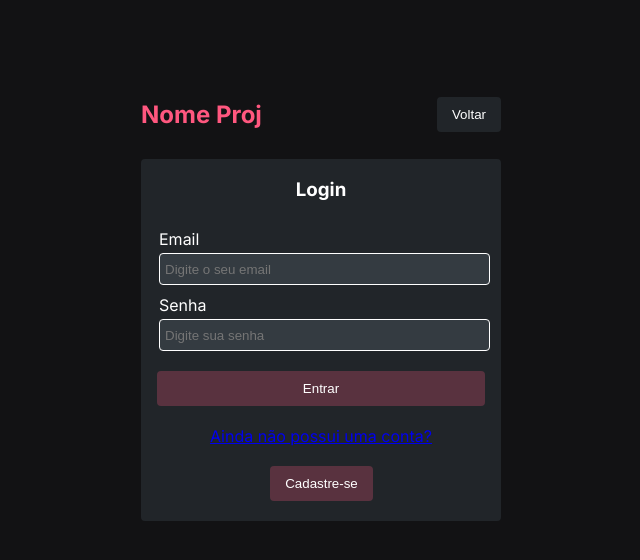
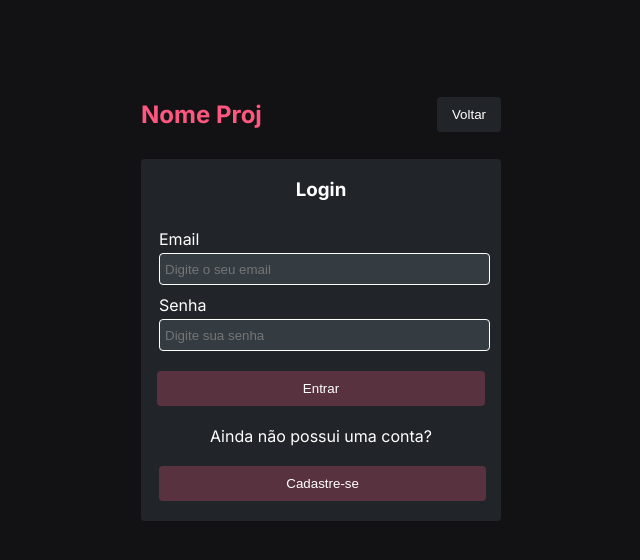
Before and after one commit to ViniWei/A2-Projeto, a Next.js app: page /signin in a window 1280 px wide. Shown: the top 560 px of the page, without its empty margins (319-959 px from the left). Built offline with nearby package versions, Linux system fonts and the light colour scheme.

Commit message:
correction of the style of buttons in the login route

```diff
--- a/src/components/SigninForm/SigninForm.tsx
+++ b/src/components/SigninForm/SigninForm.tsx
@@ -64,11 +64,11 @@ const SigninForm: React.FC = () => {
 
         <Button onClick={handleSubmit} text='Entrar' />
 
-        <Link href="/signup" passHref>
+        <Link href="/signup" passHref style={{textDecoration: "none", color: "white"}}>
           Ainda não possui uma conta?
         </Link>
 
-        <Link href="/signup" passHref>
+        <Link href="/signup" passHref style={{width: "100%"}}>
           <Button onClick={handleSubmit} text='Cadastre-se' />
         </Link>
 
```
